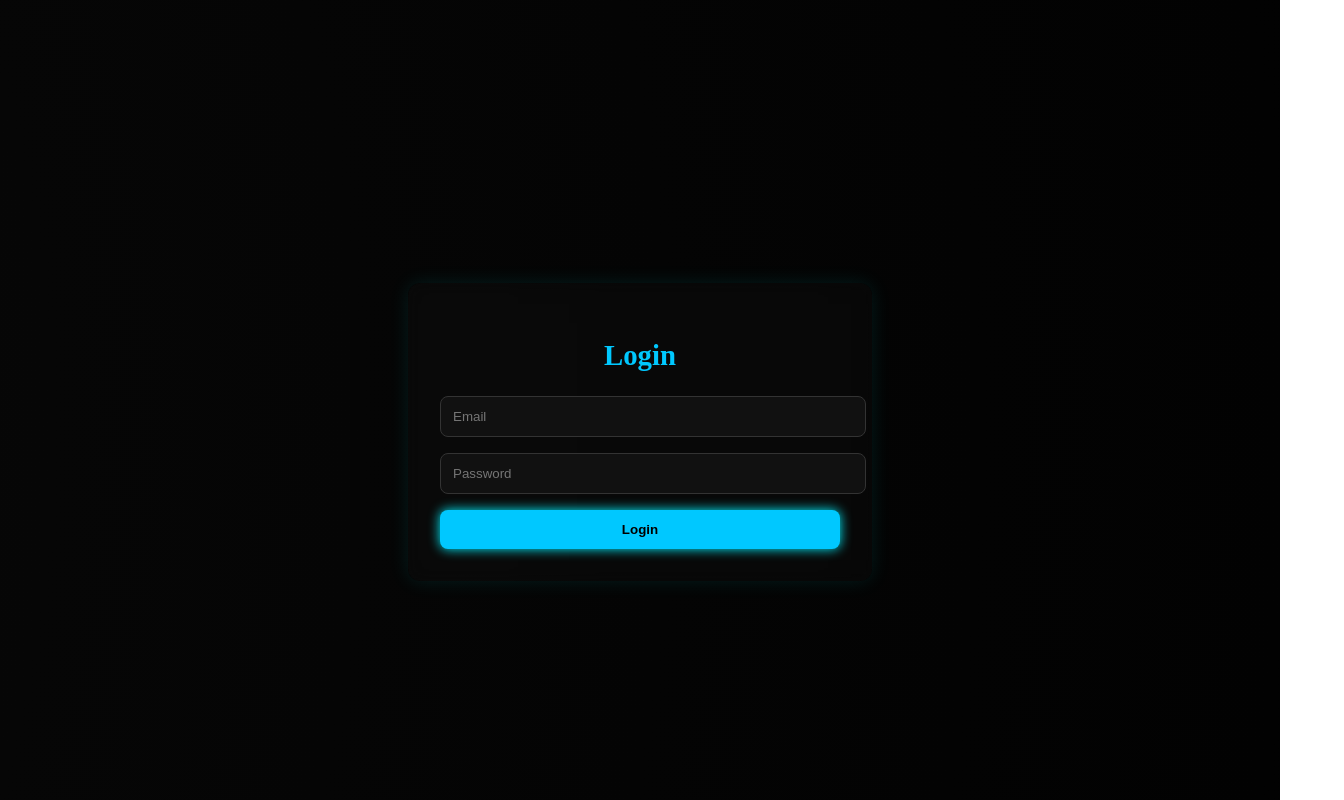
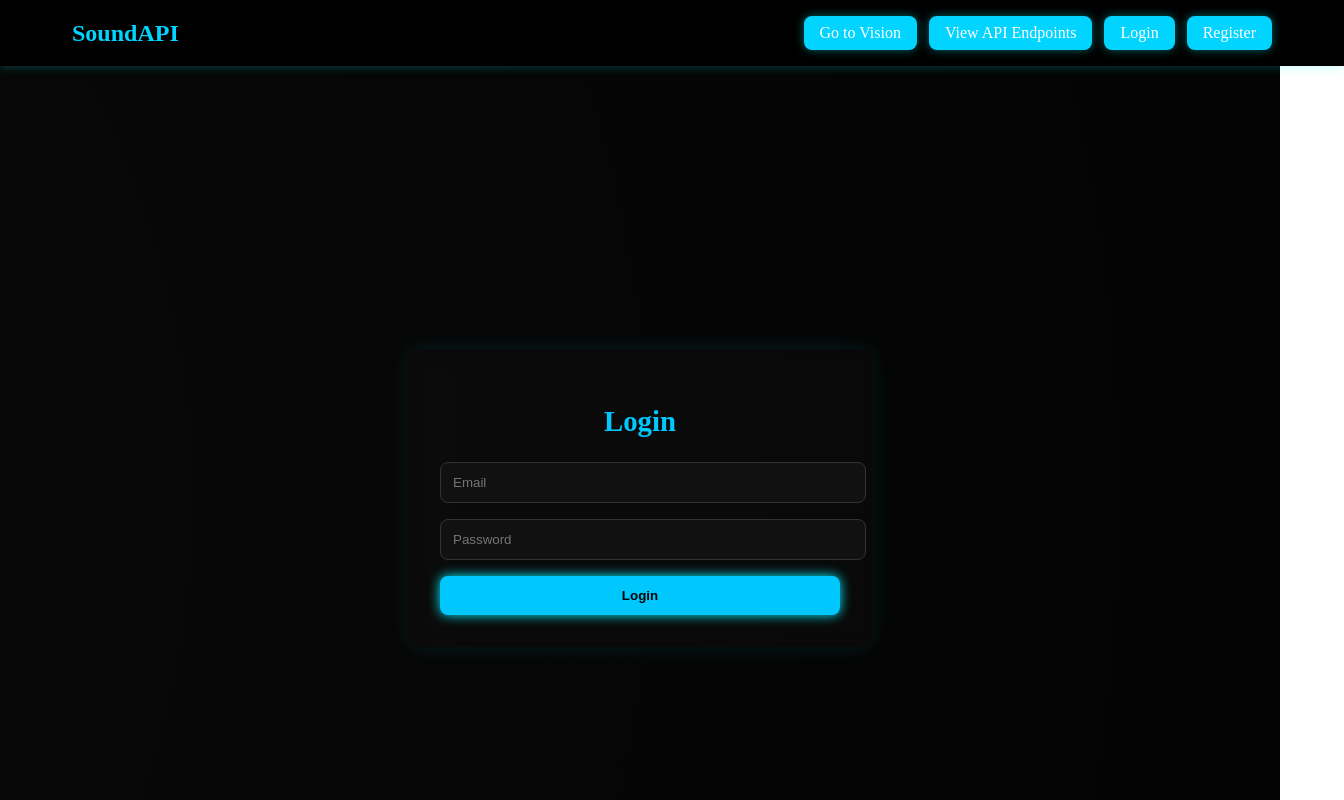
Before and after one commit to ShadowB0X/Deployed-VSC-for-Shadowbox.dk, a React (Vite) app: page /login in a window 1280 px wide. Shown: the top 800 px of the page, 1344 px wide, since content can reach past the window. Built offline with nearby package versions, Linux system fonts and the light colour scheme.

Commit message:
navbar on login, RegisterPage navigates to login

```diff
--- a/src/components/AuthForm.module.css
+++ b/src/components/AuthForm.module.css
@@ -5,17 +5,15 @@
     50% { background-position: 100% 50%; }
     100% { background-position: 0% 50%; }
   }
-
   .authContainer {
+    padding-top: 80px; /* ✅ avoid overlap from sticky navbar */
     min-height: 100vh;
     display: flex;
     align-items: center;
     justify-content: center;
-
     background: radial-gradient(circle at center, #0a0a0a 0%, #000 100%);
     background-size: 400% 400%;
     animation: ambientGlow 20s ease infinite;
-
     color: white;
     padding: 2rem;
   }
--- a/src/pages/LoginPage.jsx
+++ b/src/pages/LoginPage.jsx
@@ -1,6 +1,7 @@
 import { useState } from 'react';
 import { Navigate } from 'react-router-dom';
 import styles from '../components/AuthForm.module.css';
+import Navbar from './Navbar'; // ✅ Import Navbar
 
 export default function LoginPage({ onLogin }) {
   const [email, setEmail] = useState('');
@@ -29,6 +30,8 @@ export default function LoginPage({ onLogin }) {
   }
 
   return (
+    <div>
+      <Navbar /> {/* ✅ Navbar at the top */}
       <div className={styles.authContainer}>
         <form onSubmit={handleSubmit} className={styles.formBox}>
           <h2>Login</h2>
@@ -49,5 +52,6 @@ export default function LoginPage({ onLogin }) {
           <button type="submit">Login</button>
         </form>
       </div>
+    </div>
   );
 }
--- a/src/pages/RegisterPage.jsx
+++ b/src/pages/RegisterPage.jsx
@@ -1,4 +1,5 @@
 import { useState } from 'react';
+import { useNavigate } from 'react-router-dom'; // ✅ Add this
 import styles from '../components/AuthForm.module.css';
 
 export default function RegisterPage() {
@@ -6,6 +7,8 @@ export default function RegisterPage() {
   const [password, setPassword] = useState('');
   const [confirm, setConfirm] = useState('');
   const [message, setMessage] = useState('');
+
+  const navigate = useNavigate(); // ✅ Initialize navigate
 
   const handleRegister = async (e) => {
     e.preventDefault();
@@ -23,10 +26,11 @@ export default function RegisterPage() {
       });
 
       if (res.ok) {
-        setMessage('User registered successfully!');
+        setMessage('✅ User registered successfully! Redirecting...');
         setEmail('');
         setPassword('');
         setConfirm('');
+        setTimeout(() => navigate('/login'), 1500); // ✅ Redirect to login after 1.5s
       } else {
         let errorMsg = 'Unknown error';
         try {
```
Lines whose indentation alone changed are shown as unchanged.
